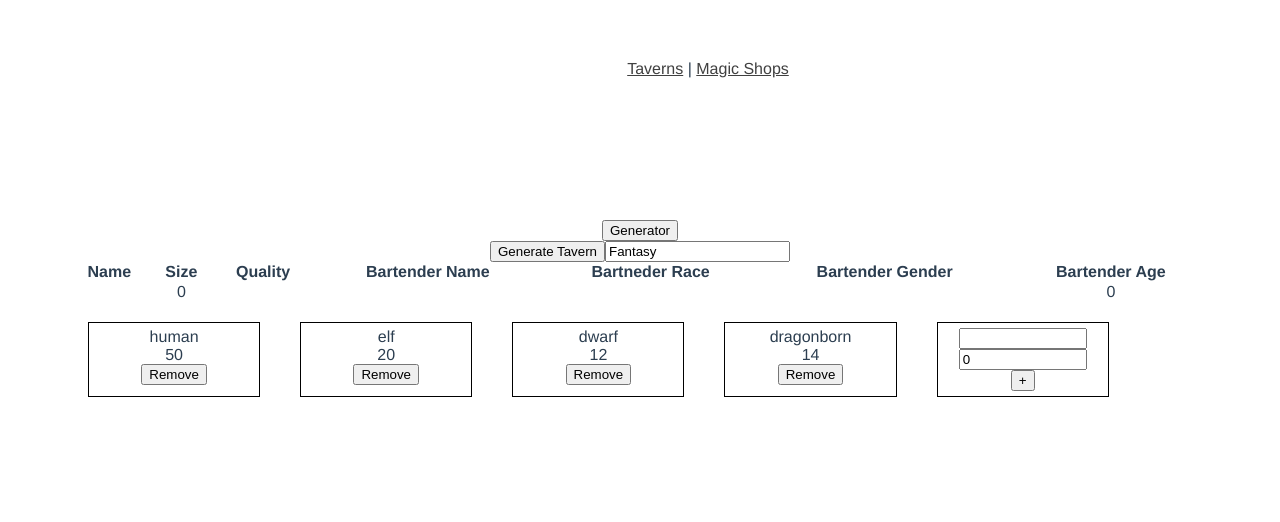
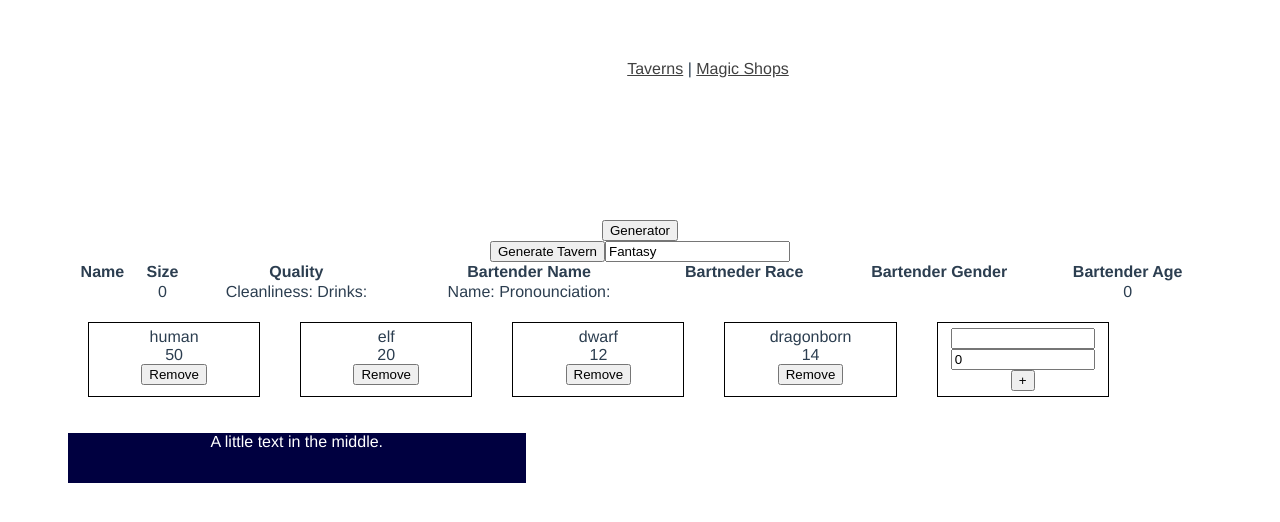
Before and after one commit to hoyski/DandDNameGeneratorVue, a Vue app: page /taverns in a window 1280 px wide. Shown: the top 522 px of the page. Built offline with nearby package versions, Linux system fonts and the light colour scheme.

Commit message:
added taverns to local storage

```diff
--- a/src/components/TavernsList.vue
+++ b/src/components/TavernsList.vue
@@ -24,8 +24,9 @@
         <tr class="tavern-row">
           <td>{{ tavern.Name }}</td>
           <td>{{ tavern.Size }}</td>
-          <td>{{ tavern.Quality }}</td>
-          <td>{{ tavern.Bartender.Name }}</td>
+          <td>Cleanliness: {{ tavern.Quality.Cleanliness }} Drinks: {{ tavern.Quality.Drinks }} </td>
+          <td>Name: {{ tavern.Bartender.Name.bartenderName }} Pronounciation: {{ tavern.Bartender.Name.phoneticSpelling }}
+          </td>
           <td>{{ tavern.Bartender.Race }}</td>
           <td>{{ tavern.Bartender.Gender }}</td>
           <td>{{ tavern.Bartender.Age }}</td>
@@ -55,6 +56,9 @@
     </div>
     <p></p>
   </div>
+  <div class="buttonStyle">
+    A little text in the middle.
+  </div>
 </template>
 
 <script>
@@ -75,6 +79,7 @@ export default {
           Age: 0,
         },
       },
+      taverns: [],
       setting: "Fantasy",
       tavernSmells: [
         "Pine",
@@ -111,6 +116,42 @@ export default {
         "Acacia",
         "Potato",
       ],
+      nameTypes: [
+        "Nordic",
+        "Elvish",
+        "Norwegian",
+        "Dwarvish",
+        "Draconic",
+        "Gnomish",
+        "French",
+        "English"
+      ],
+      genders: [
+        {
+          gender: "male",
+          weight: 45,
+        },
+        {
+          gender: "female",
+          weight: 45,
+        },
+        {
+          gender: "both",
+          weight: 5,
+        },
+        {
+          gender: "neither",
+          weight: 5,
+        }
+      ],
+      styles: [
+        "Gothic",
+        "Victorian",
+        "Roman",
+        "German",
+        "Brutalist",
+        "Rustic"
+      ],
       selectedSmell: "",
       races: [],
       newRace: {
@@ -140,25 +181,26 @@ export default {
           },
           {
             role: "user",
-            content: `Generate a tavern with the following properties and return the results as a JSON object.
-
-Tavern: Generate a fantasy tavern with the list of parameters and the following caveats of each parameter this tavern also has some unique properties so please keep those in mind when generating this tavern, this tavern smells of ${this.selectedSmell}
+            content: `Tavern: Generate a ${this.setting} tavern with the list of parameters and the following caveats of each parameter this tavern also has some unique properties so please keep those in mind when generating this tavern, this tavern smells of ${this.selectedSmell}
 
 Name - Name of said tavern (Caveat: no animal related names including mythical creatures)
 Size - Amount of people in the tavern (Caveat: come up with a random number 5 - 40)
-Quality - Quality of said tavern (Caveat: describe the quality both of how clean the tavern is and the good the drinks are keep this description short)
-Bartender - Name of this tavern's bartender (Caveat: include in this order name, race, gender, age. Make these a JSON object)
+Quality - Quality of said tavern (Caveat: scale from 1 - 10 on cleanliness and 1 - 10 drinks)
+Bartender - Name of this tavern's bartender (Caveat: Use ${this.selectedName} names as inspiration. Give a first and last name. Followed by a phonetic spelling. This bartenders gender is ${this.pickedGender})
 
-Use this as the framework for your response
+Return as a JSON object using this framework as a response
 {
 "Name": "",
   "Size": 0,
-  "Quality": "",
+  "Quality": {
+"Cleanliness": 0,
+"Drinks": 0
+}
   "Bartender": {
-    "Name": "",
-    "Race": "",
-    "Gender": "",
-    "Age": 0
+    "Name": {
+"bartenderName":"",
+"phoneticSpelling":""
+}
   }
 }
             `,
@@ -171,19 +213,39 @@ Use this as the framework for your response
         presence_penalty: 0,
       });
 
+      this.tavern = JSON.parse(response.choices[0].message.content);
+      let bartenderAges = this.ages;
+      this.tavern.Bartender.Age = bartenderAges;
       console.log(response.choices[0].message.content);
-      this.tavern = JSON.parse(response.choices[0].message.content);
+      let bartenderRace = this.pickedRace.race;
+      this.tavern.Bartender.Race = bartenderRace;
+      this.tavern.Bartender.Gender = this.pickedGender;
+
+
 
       //this.$store.commit("ADD_TAVERN", tavernInfo);
 
+      this.taverns.push(this.tavern);
+      let tavernsString = JSON.stringify(this.taverns);
+      localStorage.setItem("taverns", tavernsString);
+
       this.generating = false;
+
+
+
     },
     generateTheming() {
-      let pickedRace = this.pickWeightedRace();
+      this.pickedRace = this.pickWeightedRace();
+      this.pickedGender = this.pickGender().gender;
       let smellNumber = Math.floor(Math.random() * this.tavernSmells.length);
+      this.pickAges();
+      this.pickNaming();
       this.selectedSmell = this.tavernSmells[smellNumber];
-      console.log(this.selectedSmell);
-      console.log(pickedRace.race);
+      // console.log(this.selectedSmell);
+      // console.log(pickedRace.race);
+      this.pickGender();
+      console.log(this.ages);
+      console.log(this.pickedGender);
     },
     pickWeightedRace() {
       let raceTotal = 0;
@@ -202,6 +264,31 @@ Use this as the framework for your response
         }
       }
       return this.races[this.races.length - 1];
+    },
+    pickAges() {
+      this.ages = Math.floor(Math.random() * 80) + 16;
+      // console.log(ages);
+    },
+    pickNaming() {
+      let nameType = Math.floor(Math.random() * this.nameTypes.length);
+      this.selectedName = this.nameTypes[nameType];
+    },
+    pickGender() {
+      let genderTotal = 0;
+      for (let i = 0; i < this.genders.length; i++) {
+        genderTotal += this.genders[i].weight;
+      }
+      const genderThreshold = Math.floor(Math.random() * genderTotal);
+
+      genderTotal = 0;
+      for (let i = 0; i < this.genders.length - 1; i++) {
+        genderTotal += this.genders[i].weight;
+
+        if (genderTotal >= genderThreshold) {
+          return this.genders[i];
+        }
+      }
+      return this.genders[this.genders.length - 1];
     },
     addRace() {
       if (this.newRace.race == "") {
@@ -241,7 +328,7 @@ Use this as the framework for your response
     addToLocalStorage() {
       let racesString = JSON.stringify(this.races);
       localStorage.setItem("races", racesString);
-    }
+    },
   },
   created() {
     if (!localStorage.getItem("races")) {
@@ -269,7 +356,15 @@ Use this as the framework for your response
       let racesString = localStorage.getItem("races");
       this.races = JSON.parse(racesString);
     }
-  }
+
+    if(!localStorage.getItem("taverns")){
+      this.taverns = [];
+    }
+    else{
+      let tavernsString = localStorage.getItem("taverns");
+      this.taverns = JSON.parse(tavernsString);
+    }
+  },
 };
 </script>
 
@@ -303,6 +398,13 @@ tr:nth-child(even) {
 }
 
 .raceInput {
-  width: 75%;
+  width: 85%;
+}
+
+.buttonStyle{
+  background-color: #000040;
+  width: 40%;
+  color: #FFFFFF;
+  height: 50px;
 }
 </style>
```
